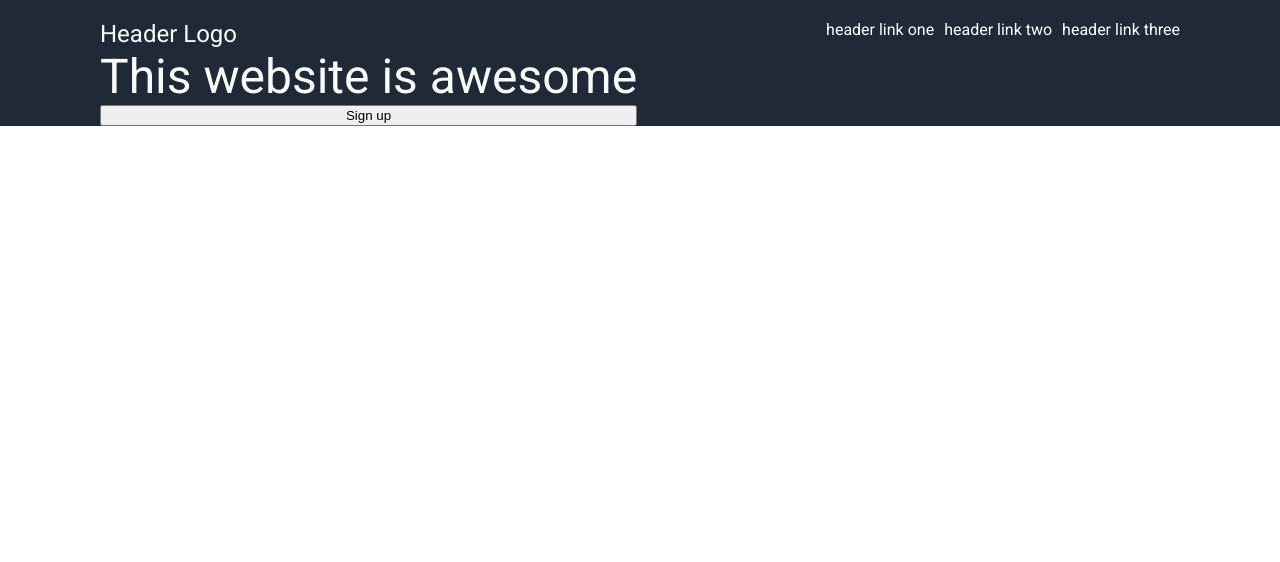
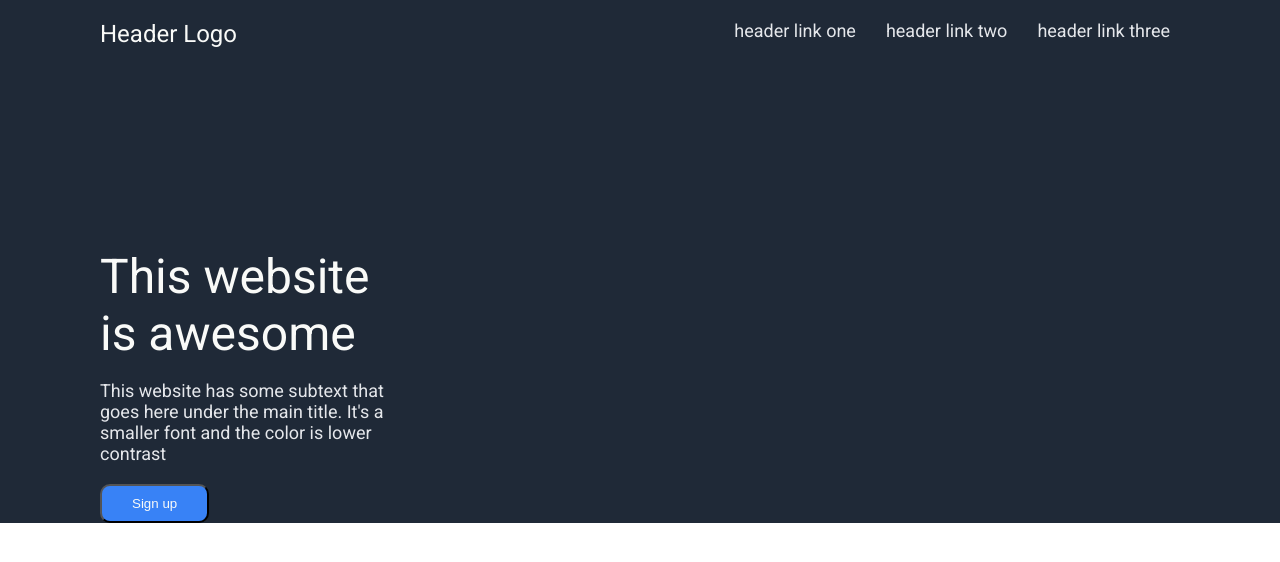
Before and after one commit to geopadev/landing-page, a plain HTML site: page index.html in a window 1280 px wide. Drawn offline with Linux system fonts and the light colour scheme.

Commit message:
Create container for left header text Fix header right links from wrap to no wrap Change margins to main and main-sub

```diff
--- a/index.html
+++ b/index.html
@@ -13,10 +13,13 @@
     <div class="header">
         <div class="header-left">
              <div class="logo">Header Logo</div>
-             <div class="main">This website is awesome</div>
+             <div class="header-left-container"><div class="main">This website is awesome</div>
+             <p class="main-sub">This website has some subtext that goes here under the main title. It's a smaller font and the color is lower contrast</p>
             <button class="signup">Sign up</button>
+        </div>
 
-        </ul>
+
+
 
 
         </div>
@@ -26,6 +29,7 @@
             <li><a href="">header link one</a></li>
             <li><a href="">header link two</a></li>
             <li><a href="">header link three</a></li>
+            </ul>
         </div>
 
 
--- a/style.css
+++ b/style.css
@@ -18,6 +18,7 @@ body {
 
 
 
+
 }
 
 ul {
@@ -30,14 +31,18 @@ ul {
 }
 
 a {
-    color: white;
+    color: #e5e7eb;
+    font-size: 18px;
     text-decoration: none;
+    text-wrap: nowrap;
+    padding: 10px;
 
 }
 
 .logo {
     font-size: 24px;
     color: #f9faf8;
+    margin-bottom: 200px;
 
 
 
@@ -48,6 +53,12 @@ a {
     display: flex;
     justify-content: center;
     align-items: center;
+    margin-top: 20px;
+    margin-right: auto;
+    padding: 10px 30px 10px 30px;
+    border-radius: 10px;
+    background-color: #3882f6;
+    color: #f9faf8;
 
 
 
@@ -59,6 +70,7 @@ ul.secondary {
     margin-left: auto;
     margin-top: 0;
 
+
 }
 
 .header-left {
@@ -66,6 +78,7 @@ ul.secondary {
     flex-direction: column;
     margin-top: 20px;
     margin-left: 100px;
+
 
 }
 
@@ -82,4 +95,14 @@ ul.secondary {
 .main {
     font-size: 48px;
     color: #f9faf8;
+
 }
+
+.main-sub {
+    color: #e5e7eb;
+    font-size: 18px;
+}
+
+.header-left-container {
+    margin-right: 300px;
+}
```
